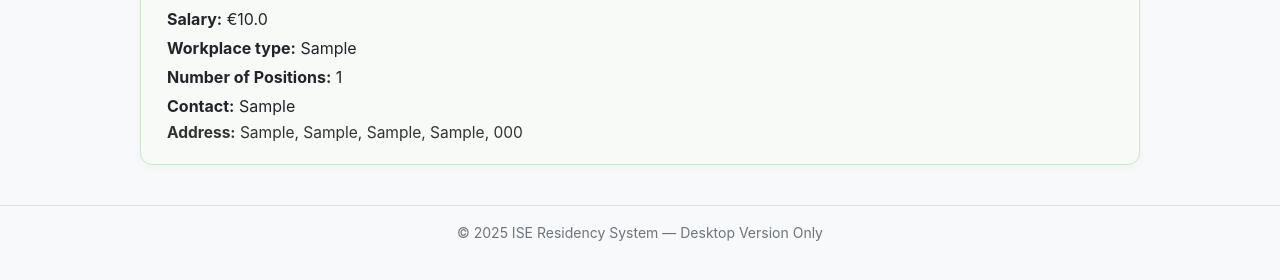
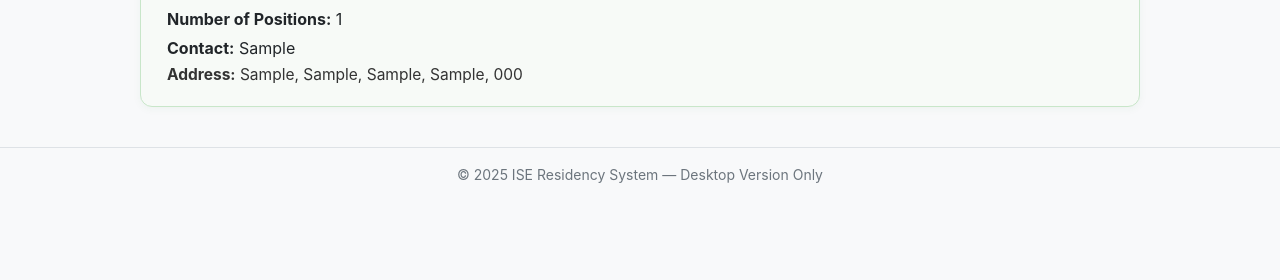
Before and after one commit to SyedFahimRahman/B4Epic, a Flask app: page /residencies in a window 1280 px wide. Shown: the part 349-629 px from the top of the page. Run offline with Flask 3, Linux system fonts and the light colour scheme; tables that the repository leaves empty hold one stand-in row (values such as "Sample post").

Commit message:
got rid of salary and work type attribute

```diff
--- a/app.py
+++ b/app.py
@@ -292,8 +292,8 @@ def add_residency():
             return redirect(url_for("add_residency"))
 
         residency_type = request.form.get("residency_type")
-        salary = request.form.get("salary")
-        workplace_type = request.form.get("workplace_type")
+
+
         year = int(request.form.get("year"))
         company.contact = request.form.get("contact")
 
@@ -330,7 +330,7 @@ def add_residency():
             description=description,
             num_of_residencies=num_of_residencies,
             residency=residency_type,
-            salary=salary,
+
             workplace_type=workplace_type,
             company_id=company.id,
             year=year,
@@ -380,9 +380,9 @@ def list_residencies():
             "description": position.description,
             "num_of_residencies": position.num_of_residencies,
             "residency_type": position.residency,
-            "salary": position.salary,
+
             "company_name": company.name,
-            "workplace_type": position.workplace_type,
+
             "contact": company.contact,
             "address_line_1": address.line_1,
             "address_line_2": address.line_2,
--- a/models.py
+++ b/models.py
@@ -88,8 +88,8 @@ class ResidencyPosition(db.Model):
     num_of_residencies = db.Column(db.Integer)
     is_approved = db.Column(db.Boolean, default=False)
     company = db.relationship('Company', backref='residency_positions', lazy=True)
-    salary= db.Column(db.Float)
-    workplace_type = db.Column(db.String(100))
+
+
     year = db.Column(db.Integer, nullable=False)
 
 class CompanyAssignment(db.Model):
--- a/templates/residency_list.html
+++ b/templates/residency_list.html
@@ -46,17 +46,6 @@
             <strong>Requirements:</strong> {{ res.requirements }}
           </div>
           <div style="margin-bottom: 5px;">
-            <strong>Salary:</strong>
-            {% if res.salary %}
-              €{{ res.salary }}
-            {% else %}
-              Not specified
-            {% endif %}
-          </div>
-        <div style="margin-bottom: 5px;">
-            <strong>Workplace type:</strong> {{ res.workplace_type }}
-          </div>
-          <div style="margin-bottom: 5px;">
             <strong>Number of Positions:</strong> {{ res.num_of_residencies }}
           </div>
           <div style="margin-bottom: 3px;">
```
Also changed, not shown: templates/add_residency.html (+2 -9 lines).
